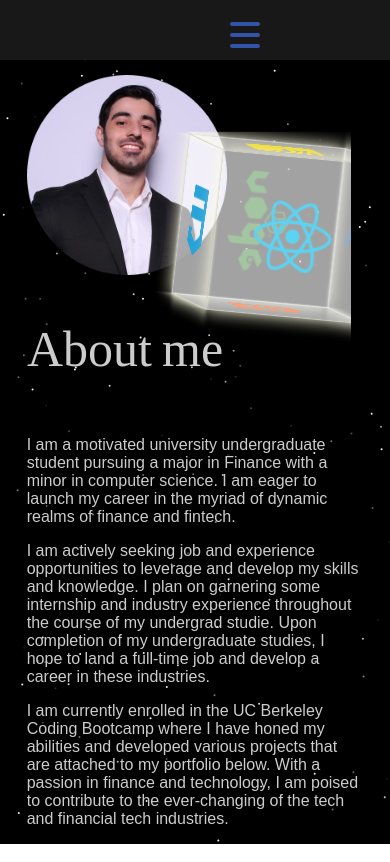
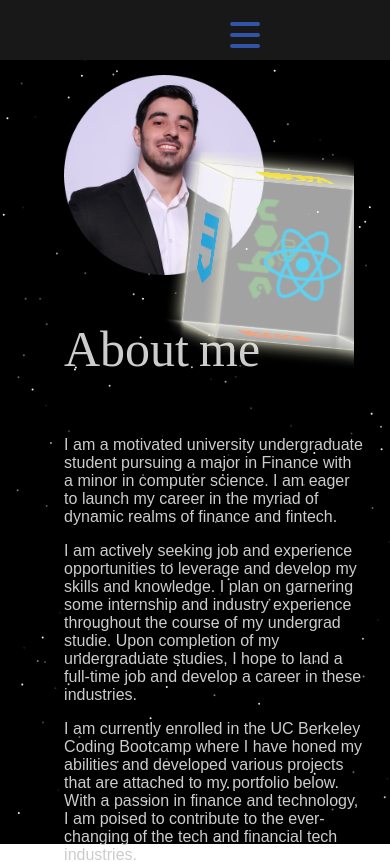
Before and after one commit to ShirvanyanKaren/My-React-Portfolio, a React (Vite) app: page / in a window 390 px wide. Shown: the top 862 px of the page. Built offline with nearby package versions, Linux system fonts and the light colour scheme.

Commit message:
mobile config

```diff
--- a/src/pages/About/About.scss
+++ b/src/pages/About/About.scss
@@ -206,7 +206,6 @@
         width: 100%;
         height: 110%;
         margin-top: 10%;
-        margin-left: 0;
         margin-right: 0;
         padding-top: 0;
         right: 0;
@@ -220,3 +219,28 @@
     }
 
 }
+@media screen and (max-width: 700px){
+  .about-footer{
+    width: 110%
+  }
+  .about-me {
+    margin-top: 20%;
+    margin-left: 15%;
+  }
+  .stage-cube-cont{
+    margin-top: 15%;
+    width: 95%;
+    height: 110%;
+
+
+  }
+  .summary{
+    width: 120%;
+
+  }
+  .cubespinner{
+    margin-top: 8%;
+    margin-left: 50%;
+
+  }
+}
```
